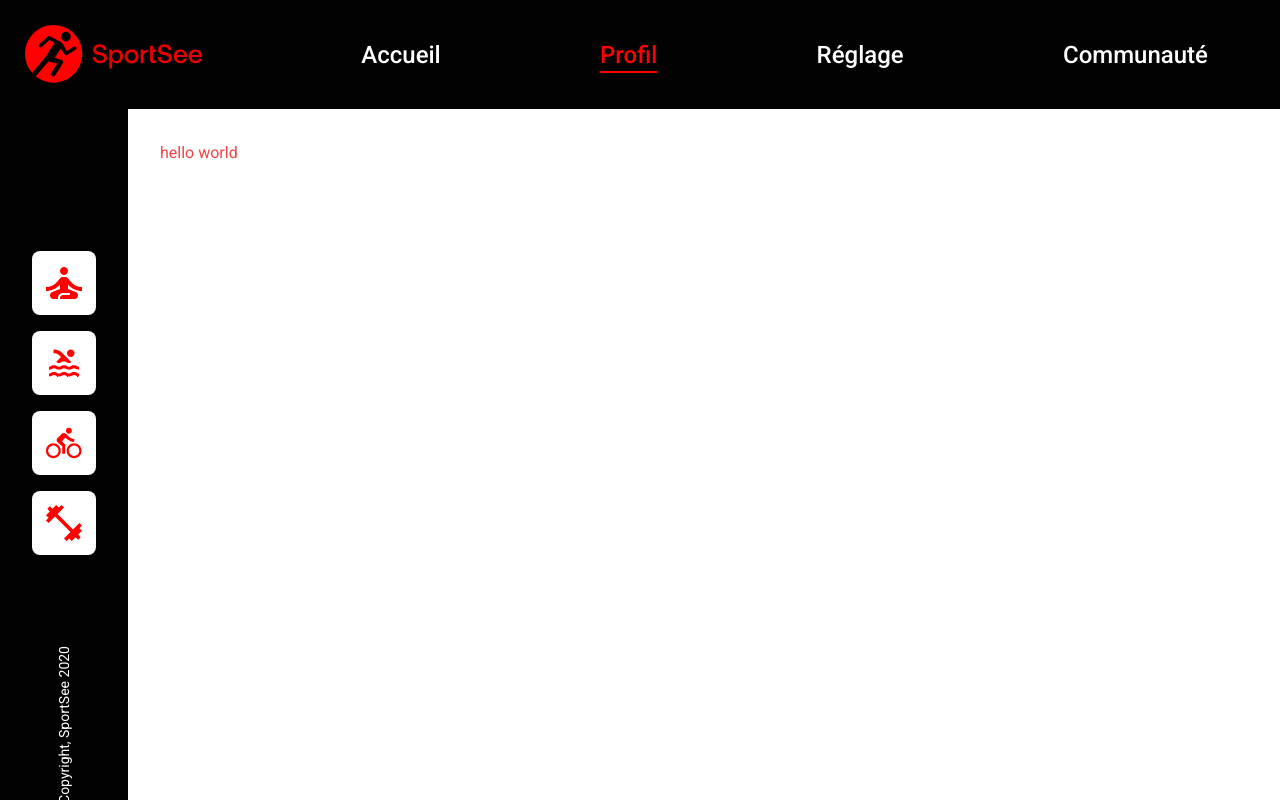
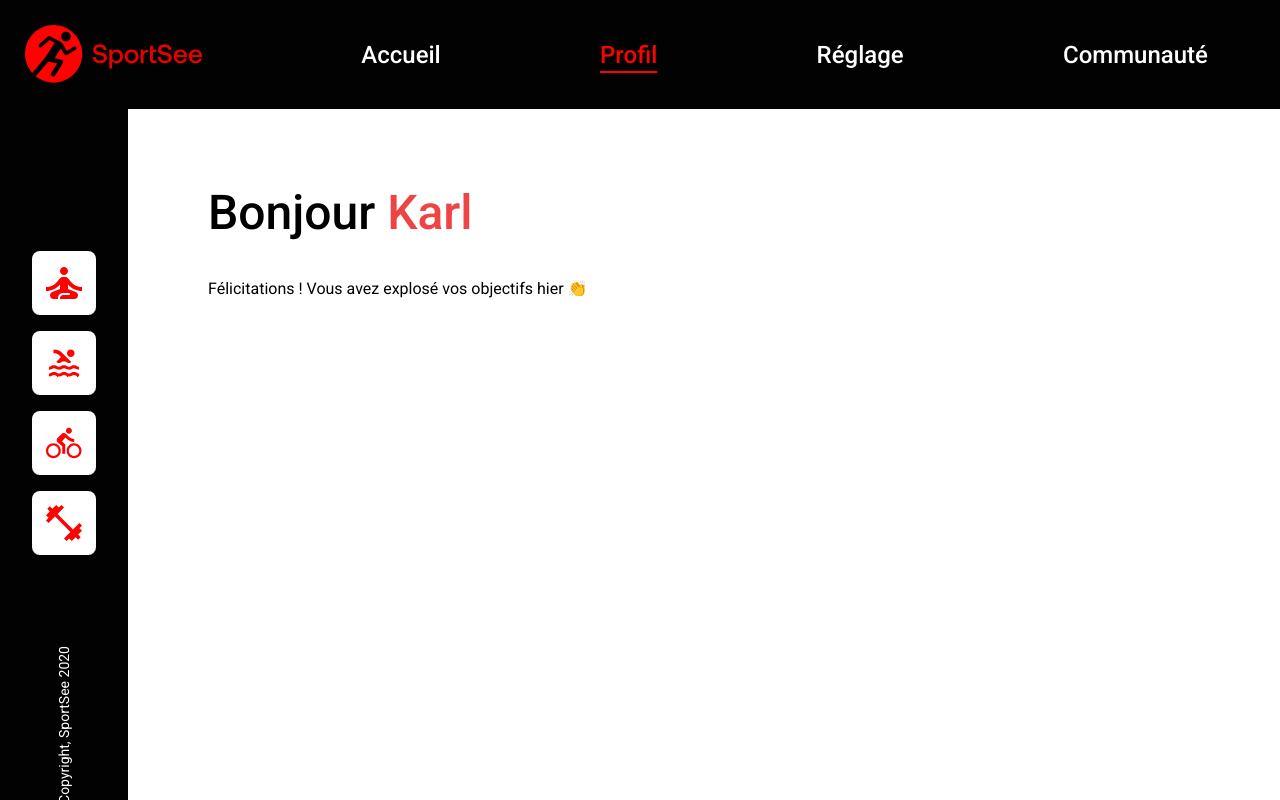
Before and after one commit to KpryKorn/projet-12, a React (Vite) app in the folder sportsee-frontend/: page / in a window 1280 px wide. Built offline with nearby package versions, Linux system fonts and the light colour scheme.

Commit message:
feat: ajouter des types TypeScript pour les données utilisateur et implémenter le composant Greetings

```diff
--- a/sportsee-frontend/src/App.tsx
+++ b/sportsee-frontend/src/App.tsx
@@ -1,13 +1,15 @@
+import Greetings from "./components/greetings";
 import Header from "./components/header";
 import Sidebar from "./components/sidebar";
 
 function App() {
+  // todo : créer un switch pour le userId et alterner entre les 2 users
   return (
     <>
       <Header />
       <Sidebar />
-      <main className="ml-32 p-8">
-        <h1 className="text-red-500">hello world</h1>
+      <main className="ml-32 p-20">
+        <Greetings userId={12} />
       </main>
     </>
   );
--- /dev/null
+++ b/sportsee-frontend/src/components/greetings.tsx
@@ -0,0 +1,36 @@
+import { useEffect, useState } from "react";
+import { fetchUserData } from "../services/api";
+
+export default function Greetings({ userId }: { userId: number }) {
+  const [userData, setUserData] = useState<UserData | null>(null);
+  const [error, setError] = useState<string | null>(null);
+
+  useEffect(() => {
+    async function loadData() {
+      try {
+        const data = await fetchUserData(userId);
+        setUserData(data);
+      } catch (error: any) {
+        setError(error.message);
+      }
+    }
+
+    loadData();
+  }, [userId]);
+
+  if (error) return <div>Error: {error}</div>;
+  if (!userData) return <div>Loading...</div>;
+
+  return (
+    <div>
+      <h1 className="text-5xl font-medium">
+        Bonjour{" "}
+        <span className="text-red-500">{userData.userInfos.firstName}</span>
+      </h1>
+
+      <p className="mt-10">
+        Félicitations ! Vous avez explosé vos objectifs hier 👏
+      </p>
+    </div>
+  );
+}
--- /dev/null
+++ b/sportsee-frontend/src/mocks/data.json
@@ -0,0 +1,34 @@
+{
+  "data": [
+    {
+      "id": 12,
+      "userInfos": {
+        "firstName": "Karl",
+        "lastName": "Dovineau",
+        "age": 31
+      },
+      "todayScore": 0.12,
+      "keyData": {
+        "calorieCount": 1930,
+        "proteinCount": 155,
+        "carbohydrateCount": 290,
+        "lipidCount": 50
+      }
+    },
+    {
+      "id": 18,
+      "userInfos": {
+        "firstName": "Cecilia",
+        "lastName": "Ratorez",
+        "age": 34
+      },
+      "score": 0.3,
+      "keyData": {
+        "calorieCount": 2500,
+        "proteinCount": 90,
+        "carbohydrateCount": 150,
+        "lipidCount": 120
+      }
+    }
+  ]
+}
--- /dev/null
+++ b/sportsee-frontend/src/services/api.ts
@@ -0,0 +1,22 @@
+const IS_MOCK = true;
+
+export const API_URL = IS_MOCK
+  ? "/src/mocks/data.json"
+  : "http://localhost:3000";
+
+export async function fetchUserData(userId: number): Promise<UserData> {
+  const endpoint = IS_MOCK ? API_URL : `${API_URL}/user/${userId}`;
+
+  const response = await fetch(endpoint);
+  if (!response.ok) throw new Error("Failed to fetch user data");
+
+  const { data }: Data = await response.json();
+
+  if (IS_MOCK) {
+    const user = data.find((u: UserData) => u.id === userId);
+    if (!user) throw new Error("User not found");
+    return user;
+  }
+
+  return data[0];
+}
```
Also changed, not shown: sportsee-frontend/src/types/api.d.ts (added, +24 -0 lines), 1 other file (tests, documents, lock files or other folders).
